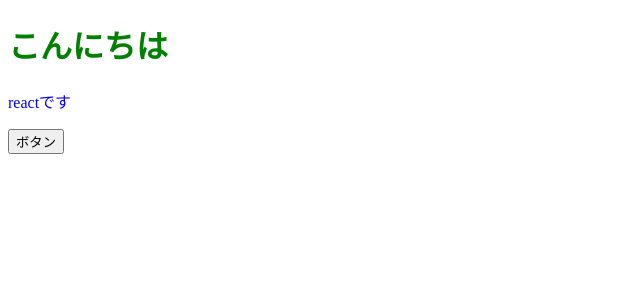
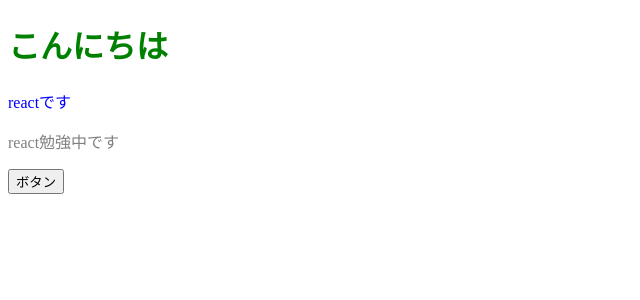
Before and after one commit to koki-noguchi/study-react, a React (Create React App) app: page / in a window 1280 px wide. Shown: the top 300 px of the page, without its empty margins (0-640 px from the left). Built offline with nearby package versions, Linux system fonts and the light colour scheme.

Commit message:
propsを試した コンポーネント参照元にpropsを記述し、コンポーネントのfuncの中身に引数を設定する。 func内でpropsを分割代入し、好きなところに埋め込める

```diff
--- a/src/App.jsx
+++ b/src/App.jsx
@@ -1,17 +1,16 @@
 import React from "react";
+import ColorfulMessage from "./components/ColorfulMessage";
 
 const App = () => {
   const onClickButton = () => {
     return alert();
   };
-  const contentStyle = {
-    color: "blue",
-    textSize: "16px"
-  };
+
   return (
     <>
       <h1 style={{ color: "green" }}>こんにちは</h1>
-      <p style={contentStyle}>reactです</p>
+      <ColorfulMessage color="blue">reactです</ColorfulMessage>
+      <ColorfulMessage color="grey">react勉強中です</ColorfulMessage>
       <button onClick={onClickButton}>ボタン</button>
     </>
   );
--- /dev/null
+++ b/src/components/ColorfulMessage.jsx
@@ -0,0 +1,13 @@
+import React from "react";
+
+const ColorfulMessage = (props) => {
+  const { color, children } = props;
+  const contentStudyStyle = {
+    color: color,
+    textSize: "16px"
+  };
+
+  return <p style={contentStudyStyle}>{children}</p>;
+};
+
+export default ColorfulMessage;
```
